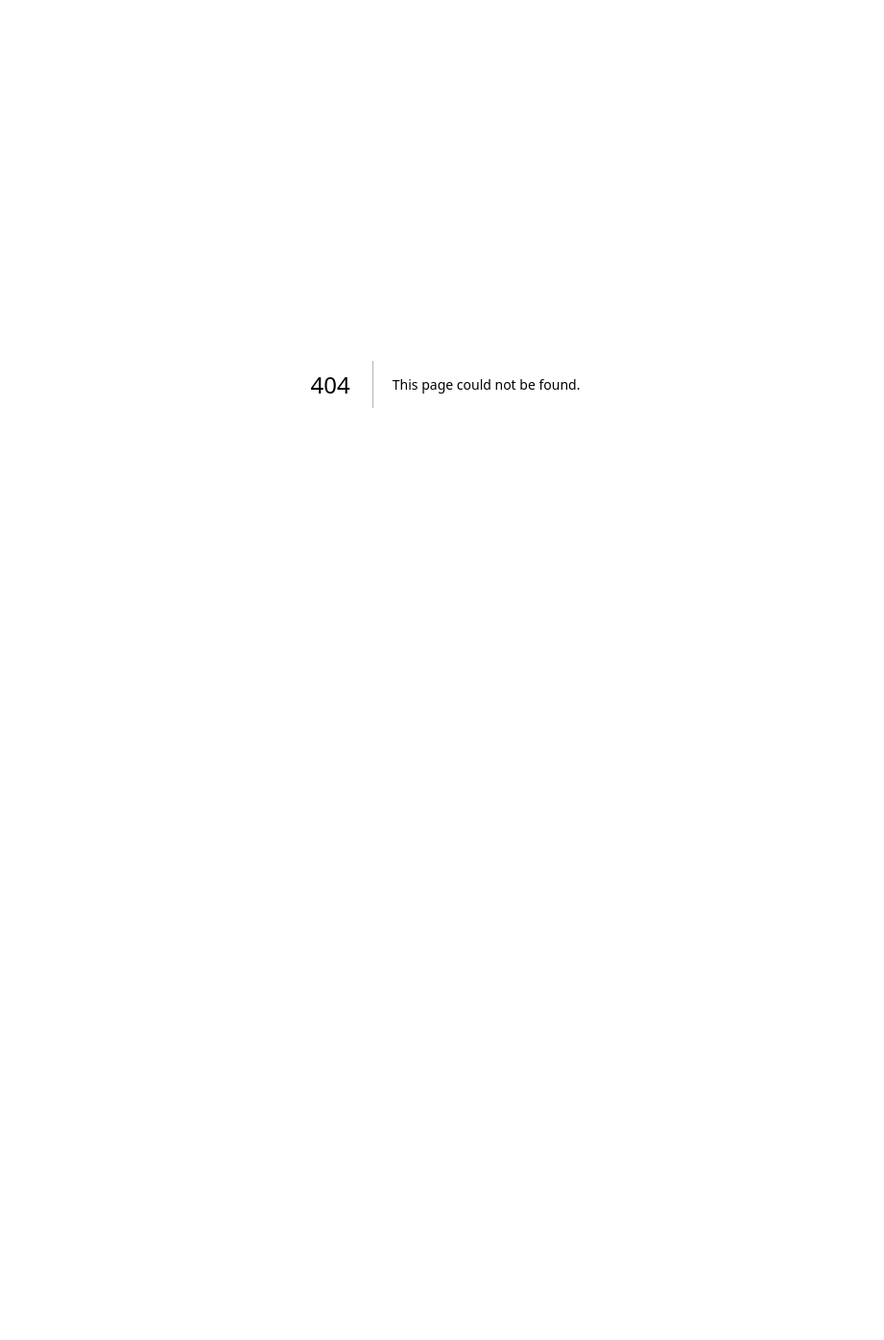
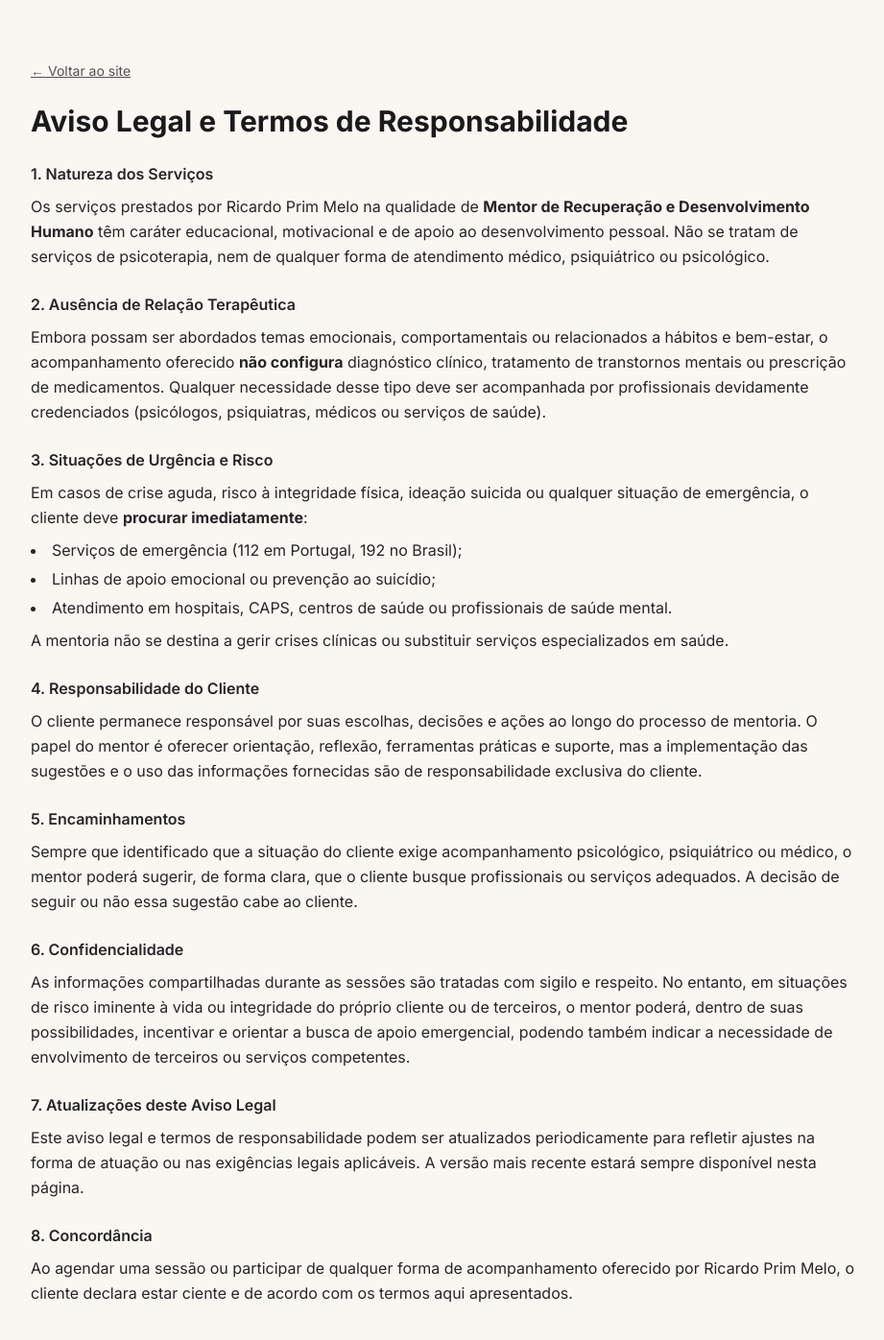
Before and after one commit to simpleFran/ricardopmelo, a Next.js app: page /aviso-legal in a window 1280 px wide. Before the commit this address had no page. Shown: the top 1396 px of the page at 96% size, without its empty margins (176-1097 px from the left). Before the commit the page ends 800 px from the top, so only its background shows below. Built offline with nearby package versions, Linux system fonts and the light colour scheme.

Commit message:
feat: adicionado disclaimer resumido na secao mentor, no rodape, politica e aviso legal, ajustes de textos nas secoes, e respiro no scroll das sections

```diff
--- /dev/null
+++ b/app/aviso-legal/page.tsx
@@ -0,0 +1,135 @@
+import Link from "next/link";
+
+// app/aviso-legal/page.tsx
+export const metadata = {
+  title: "Aviso Legal e Termos de Responsabilidade | Ricardo Prim Melo",
+  description:
+    "Aviso legal sobre a natureza do serviço de mentoria e termos de responsabilidade.",
+};
+
+export default function AvisoLegalPage() {
+  return (
+    <main className="min-h-screen bg-[#faf7f3] text-[#1a1a1a]">
+      <section className="max-w-4xl mx-auto px-4 py-10 md:py-16">
+        <p className="text-sm text-neutral-600 mb-6">
+          <Link href="/" className="underline hover:text-neutral-800">
+            ← Voltar ao site
+          </Link>
+        </p>
+
+        <h1 className="text-2xl md:text-3xl font-bold mb-6">
+          Aviso Legal e Termos de Responsabilidade
+        </h1>
+
+        <div className="space-y-6 text-sm md:text-base leading-relaxed text-neutral-800">
+          <section>
+            <h2 className="font-semibold mb-2">1. Natureza dos Serviços</h2>
+            <p>
+              Os serviços prestados por Ricardo Prim Melo na qualidade de{" "}
+              <strong>Mentor de Recuperação e Desenvolvimento Humano</strong>{" "}
+              têm caráter educacional, motivacional e de apoio ao
+              desenvolvimento pessoal. Não se tratam de serviços de
+              psicoterapia, nem de qualquer forma de atendimento médico,
+              psiquiátrico ou psicológico.
+            </p>
+          </section>
+
+          <section>
+            <h2 className="font-semibold mb-2">
+              2. Ausência de Relação Terapêutica
+            </h2>
+            <p>
+              Embora possam ser abordados temas emocionais, comportamentais ou
+              relacionados a hábitos e bem-estar, o acompanhamento oferecido{" "}
+              <strong>não configura</strong> diagnóstico clínico, tratamento de
+              transtornos mentais ou prescrição de medicamentos. Qualquer
+              necessidade desse tipo deve ser acompanhada por profissionais
+              devidamente credenciados (psicólogos, psiquiatras, médicos ou
+              serviços de saúde).
+            </p>
+          </section>
+
+          <section>
+            <h2 className="font-semibold mb-2">
+              3. Situações de Urgência e Risco
+            </h2>
+            <p>
+              Em casos de crise aguda, risco à integridade física, ideação
+              suicida ou qualquer situação de emergência, o cliente deve{" "}
+              <strong>procurar imediatamente</strong>:
+            </p>
+            <ul className="list-disc list-inside mt-2 space-y-1">
+              <li>Serviços de emergência (112 em Portugal, 192 no Brasil);</li>
+              <li>Linhas de apoio emocional ou prevenção ao suicídio;</li>
+              <li>
+                Atendimento em hospitais, CAPS, centros de saúde ou
+                profissionais de saúde mental.
+              </li>
+            </ul>
+            <p className="mt-2">
+              A mentoria não se destina a gerir crises clínicas ou substituir
+              serviços especializados em saúde.
+            </p>
+          </section>
+
+          <section>
+            <h2 className="font-semibold mb-2">
+              4. Responsabilidade do Cliente
+            </h2>
+            <p>
+              O cliente permanece responsável por suas escolhas, decisões e
+              ações ao longo do processo de mentoria. O papel do mentor é
+              oferecer orientação, reflexão, ferramentas práticas e suporte, mas
+              a implementação das sugestões e o uso das informações fornecidas
+              são de responsabilidade exclusiva do cliente.
+            </p>
+          </section>
+
+          <section>
+            <h2 className="font-semibold mb-2">5. Encaminhamentos</h2>
+            <p>
+              Sempre que identificado que a situação do cliente exige
+              acompanhamento psicológico, psiquiátrico ou médico, o mentor
+              poderá sugerir, de forma clara, que o cliente busque profissionais
+              ou serviços adequados. A decisão de seguir ou não essa sugestão
+              cabe ao cliente.
+            </p>
+          </section>
+
+          <section>
+            <h2 className="font-semibold mb-2">6. Confidencialidade</h2>
+            <p>
+              As informações compartilhadas durante as sessões são tratadas com
+              sigilo e respeito. No entanto, em situações de risco iminente à
+              vida ou integridade do próprio cliente ou de terceiros, o mentor
+              poderá, dentro de suas possibilidades, incentivar e orientar a
+              busca de apoio emergencial, podendo também indicar a necessidade
+              de envolvimento de terceiros ou serviços competentes.
+            </p>
+          </section>
+
+          <section>
+            <h2 className="font-semibold mb-2">
+              7. Atualizações deste Aviso Legal
+            </h2>
+            <p>
+              Este aviso legal e termos de responsabilidade podem ser
+              atualizados periodicamente para refletir ajustes na forma de
+              atuação ou nas exigências legais aplicáveis. A versão mais recente
+              estará sempre disponível nesta página.
+            </p>
+          </section>
+
+          <section>
+            <h2 className="font-semibold mb-2">8. Concordância</h2>
+            <p>
+              Ao agendar uma sessão ou participar de qualquer forma de
+              acompanhamento oferecido por Ricardo Prim Melo, o cliente declara
+              estar ciente e de acordo com os termos aqui apresentados.
+            </p>
+          </section>
+        </div>
+      </section>
+    </main>
+  );
+}
--- a/app/page.tsx
+++ b/app/page.tsx
@@ -16,14 +16,15 @@ import {
 import { useEffect, useState } from "react";
 import { InaugurationOverlay } from "./components/InaugurationOverlay";
 import AppointmentModal from "@/app/components/AppointmentModal";
+import Image from "next/image";
 const WHATSAPP_LINK =
-  "https://wa.me/XXXXXXXXXX?text=Quero%20agendar%20uma%20sessao";
+  "https://wa.me/+351967246075?text=Quero%20agendar%20uma%20sessao";
 
 export default function LandingRicardo() {
   return (
     <main className="min-h-screen bg-[#faf7f3] text-[#1a1a1a]">
       {/* <AudioPlayer /> */}
-      <InaugurationOverlay /> {/* AQUI: sobre tudo */}
+      {/* <InaugurationOverlay />  */}
       <Header />
       <Hero />
       <SectionDivider />
@@ -32,6 +33,7 @@ export default function LandingRicardo() {
       <InspiracaoBaralho />
       <SectionSoft />
       <Servicos />
+      <MentorRole />
       <SectionSoft />
       <Sobre />
       <Depoimentos />
@@ -63,6 +65,9 @@ function Header() {
         <nav className="hidden md:flex items-center gap-6 text-sm">
           <a href="#servicos" className="hover:opacity-70">
             Serviços
+          </a>
+          <a href="#mentor" className="hover:opacity-70">
+            Acompanhamento
           </a>
           <a href="#sobre" className="hover:opacity-70">
             Sobre
@@ -105,10 +110,11 @@ function Hero() {
           </h1>
 
           <p className="text-neutral-700 text-lg leading-relaxed max-w-lg">
-            Olá, sou <strong>Ricardo Prim Melo</strong>, Mentor de Recuperação,
-            Desenvolvimento Humano e Motivação. Ajudo pessoas a reencontrarem
-            clareza, força interior e propósito. Atendimentos online via
-            Microsoft Teams.
+            Olá, sou <strong>Ricardo Prim Melo</strong>, Mentor de Recuperação e
+            Desenvolvimento Humano. Acompanho pessoas em fases de recomeço,
+            reconstrução e mudança de hábitos, com foco em clareza,
+            responsabilidade e propósito. Atendimentos online via Microsoft
+            Teams para Brasil, Portugal e comunidade lusófona.
           </p>
 
           <div className="inline-flex gap-3 flex-wrap">
@@ -130,10 +136,12 @@ function Hero() {
           viewport={{ once: true }}
           className="relative w-full h-[430px] rounded-3xl shadow-xl overflow-hidden"
         >
-          <img
+          <Image
             src="/images/ricardo/ricardo-prim-melo.png"
             alt="Foto de Ricardo Prim Melo"
             className="w-full h-full object-cover"
+            width={200}
+            height={200}
           />
         </motion.div>
       </div>
@@ -159,6 +167,56 @@ function SectionDivider() {
 function SectionSoft() {
   return (
     <div className="h-10 w-full bg-gradient-to-b from-orange-50 to-white" />
+  );
+}
+
+// ============================================================================
+// O QUE FAZ UM MENTOR – NOVA SEÇÃO
+// ============================================================================
+function MentorRole() {
+  const itens = [
+    "Acompanha pessoas em processo de recuperação (álcool, comportamentos aditivos, crises de vida).",
+    "Ajuda a definir metas realistas e mensuráveis (curto, médio e longo prazo).",
+    "Ensina técnicas práticas para gestão de rotinas, sono, alimentação leve, exercício e redução de gatilhos.",
+    "Trabalha ferramentas de responsabilização (checklists, relatórios semanais).",
+    "Oferece suporte emocional e escuta estruturada nas fases difíceis.",
+    "Facilita transição para emprego/voluntariado, integração social e atividades de propósito.",
+    "Reencaminha para serviços clínicos quando necessário (psicologia, psiquiatria, centros locais).",
+    "Orienta famílias (quando solicitado) sobre comunicação e limites saudáveis.",
+  ];
+
+  return (
+    <section id="mentor" className="max-w-6xl mx-auto px-4 py-16 scroll-mt-12">
+      <h2 className="text-2xl md:text-3xl font-bold mb-6">
+        Como funciona o Acompanhamento
+      </h2>
+
+      <p className="text-neutral-700 text-lg leading-relaxed mb-8 max-w-3xl">
+        A mentoria combina práticas de desenvolvimento humano, gestão pessoal e
+        suporte motivacional para ajudar você a retomar equilíbrio, clareza e
+        autonomia — sempre com respeito ao seu ritmo e à sua história.
+      </p>
+
+      <ul className="grid md:grid-cols-2 gap-6">
+        {itens.map((txt, i) => (
+          <li
+            key={i}
+            className="flex items-start gap-3 p-5 bg-white rounded-2xl border border-neutral-200 shadow-sm"
+          >
+            <span className="text-orange-600 text-xl mt-1">•</span>
+            <p className="text-neutral-700 text-sm leading-relaxed">{txt}</p>
+          </li>
+        ))}
+      </ul>
+
+      {/* Aviso legal */}
+      <div className="mt-10 p-5 rounded-2xl bg-orange-50 border border-orange-200 text-sm text-orange-800">
+        <strong>Aviso Importante:</strong> Os serviços de mentoria não
+        substituem acompanhamento psicológico ou psiquiátrico. Em situações de
+        risco, crise emocional severa ou necessidade clínica, procure serviços
+        de emergência ou profissionais de saúde mental qualificados.
+      </div>
+    </section>
   );
 }
 
@@ -225,9 +283,7 @@ function Quotes() {
     <section className="max-w-6xl mx-auto px-4 py-16">
       <h2 className="text-2xl md:text-3xl font-bold mb-8">Reflexões</h2>
 
-      {error && (
-        <p className="text-sm text-red-600 mb-4">{error}</p>
-      )}
+      {error && <p className="text-sm text-red-600 mb-4">{error}</p>}
 
       {items === null ? (
         <div className="grid md:grid-cols-3 gap-6">
@@ -266,7 +322,6 @@ function Quotes() {
     </section>
   );
 }
-
 
 // ============================================================================
 // SEÇÃO INSPIRAÇÃO — EFEITO "BARALHO"
@@ -360,7 +415,10 @@ function Servicos() {
   ];
 
   return (
-    <section id="servicos" className="max-w-6xl mx-auto px-4 py-16">
+    <section
+      id="servicos"
+      className="max-w-6xl mx-auto px-4 py-16 scroll-mt-24"
+    >
       <h2 className="text-2xl md:text-3xl font-bold mb-8">Serviços</h2>
       <div className="grid md:grid-cols-3 gap-6">
         {servs.map((s, i) => (
@@ -386,7 +444,7 @@ function Servicos() {
 // ============================================================================
 function Sobre() {
   return (
-    <section id="sobre" className="max-w-6xl mx-auto px-4 py-16">
+    <section id="sobre" className="max-w-6xl mx-auto px-4 py-16 scroll-mt-12">
       <div className="grid md:grid-cols-2 gap-10">
         <motion.div
           initial={{ opacity: 0, y: 20 }}
@@ -397,17 +455,17 @@ function Sobre() {
           <h2 className="text-2xl md:text-3xl font-bold mb-4">Sobre Ricardo</h2>
           <p className="text-neutral-700 leading-relaxed">
             Sou <strong>Ricardo Prim Melo</strong>, habilitado em Programação
-            Neurolinguística apaixonado por desenvolvimento humano. Programação
-            Neurolinguística apaixonado por desenvolvimento humano. Minha missão
-            é ajudar você a desbloquear seu potencial, superar bloqueios
-            internos e reencontrar propósito.
+            Neurolinguística e apaixonado por desenvolvimento humano. Minha
+            missão é acompanhar pessoas em processos de recuperação, mudança de
+            hábitos e reorganização de vida, ajudando a ganhar clareza,
+            autonomia e sentido no dia a dia.
           </p>
 
           <ul className="mt-6 space-y-2 text-sm">
             {[
-              "Atendimentos online via Microsfot Teams",
-              "Processo humano e empático",
-              "Ferramentas práticas para o dia a dia",
+              "Atendimentos online via Microsoft Teams",
+              "Abordagem humana, respeitosa e estruturada",
+              "Ferramentas práticas para aplicar entre uma sessão e outra",
             ].map((t) => (
               <li key={t} className="flex items-center gap-2">
                 <CheckCircle2 className="h-4 w-4 text-orange-600" />
@@ -493,9 +551,7 @@ function Depoimentos() {
     <section className="max-w-6xl mx-auto px-4 py-16">
       <h2 className="text-2xl md:text-3xl font-bold mb-8">Depoimentos</h2>
 
-      {error && (
-        <p className="text-sm text-red-600 mb-4">{error}</p>
-      )}
+      {error && <p className="text-sm text-red-600 mb-4">{error}</p>}
 
       {items === null ? (
         <div className="grid md:grid-cols-3 gap-6">
@@ -535,19 +591,19 @@ function Depoimentos() {
   );
 }
 
-
 // ============================================================================
 // CTA FINAL
 // ============================================================================
 function CTA() {
   return (
-    <section id="contato" className="max-w-6xl mx-auto px-4 py-20">
+    <section id="contato" className="max-w-6xl mx-auto px-4 py-20 scroll-mt-12">
       <div className="rounded-3xl bg-white border border-neutral-200 p-10 text-center shadow-sm">
         <h3 className="text-2xl md:text-3xl font-bold mb-3">
-          Pronto para sua transformação?
+          Quer dar um próximo passo com segurança?
         </h3>
         <p className="text-neutral-700 mb-6">
-          Dê o primeiro passo. Agende sua sessão agora mesmo.
+          Agende uma conversa inicial para entender sua fase, seus desafios e
+          ver se a mentoria faz sentido para você neste momento.
         </p>
 
         <a
@@ -562,14 +618,30 @@ function CTA() {
 }
 
 // ============================================================================
-// FOOTER
+// FOOTER (atualizado com aviso legal resumido)
 // ============================================================================
 function Footer() {
   return (
     <footer className="border-t border-neutral-200 py-8">
-      <div className="max-w-6xl mx-auto px-4 flex flex-col md:flex-row items-center justify-between text-sm text-neutral-600 gap-3">
+      <div className="max-w-6xl mx-auto px-4 space-y-4">
+        {/* Aviso curto */}
+        <p className="text-[11px] leading-relaxed text-neutral-500 text-center md:text-left">
+          Aviso: Os serviços prestados por Ricardo Prim Melo como Mentor de
+          Recuperação e Desenvolvimento Humano são de natureza educacional e
+          motivacional, e não substituem acompanhamento psicológico, médico ou
+          psiquiátrico. Em situações de emergência ou risco, procure serviços de
+          saúde ou de emergência na sua região.{" "}
+          <a href="/aviso-legal" className="underline hover:text-neutral-700">
+            Leia o aviso legal completo.
+          </a>
+        </p>
+
+        <div className="flex flex-col md:flex-row items-center justify-between text-sm text-neutral-600 gap-3">
+          <div className="text-center md:text-left">
             © {new Date().getFullYear()} Ricardo Prim Melo — Todos os direitos
             reservados.
+          </div>
+
           <div className="flex items-center gap-4">
             <a
               href="#"
@@ -591,6 +663,7 @@ function Footer() {
             </a>
           </div>
         </div>
+      </div>
     </footer>
   );
 }
```
Lines whose indentation alone changed are shown as unchanged.
